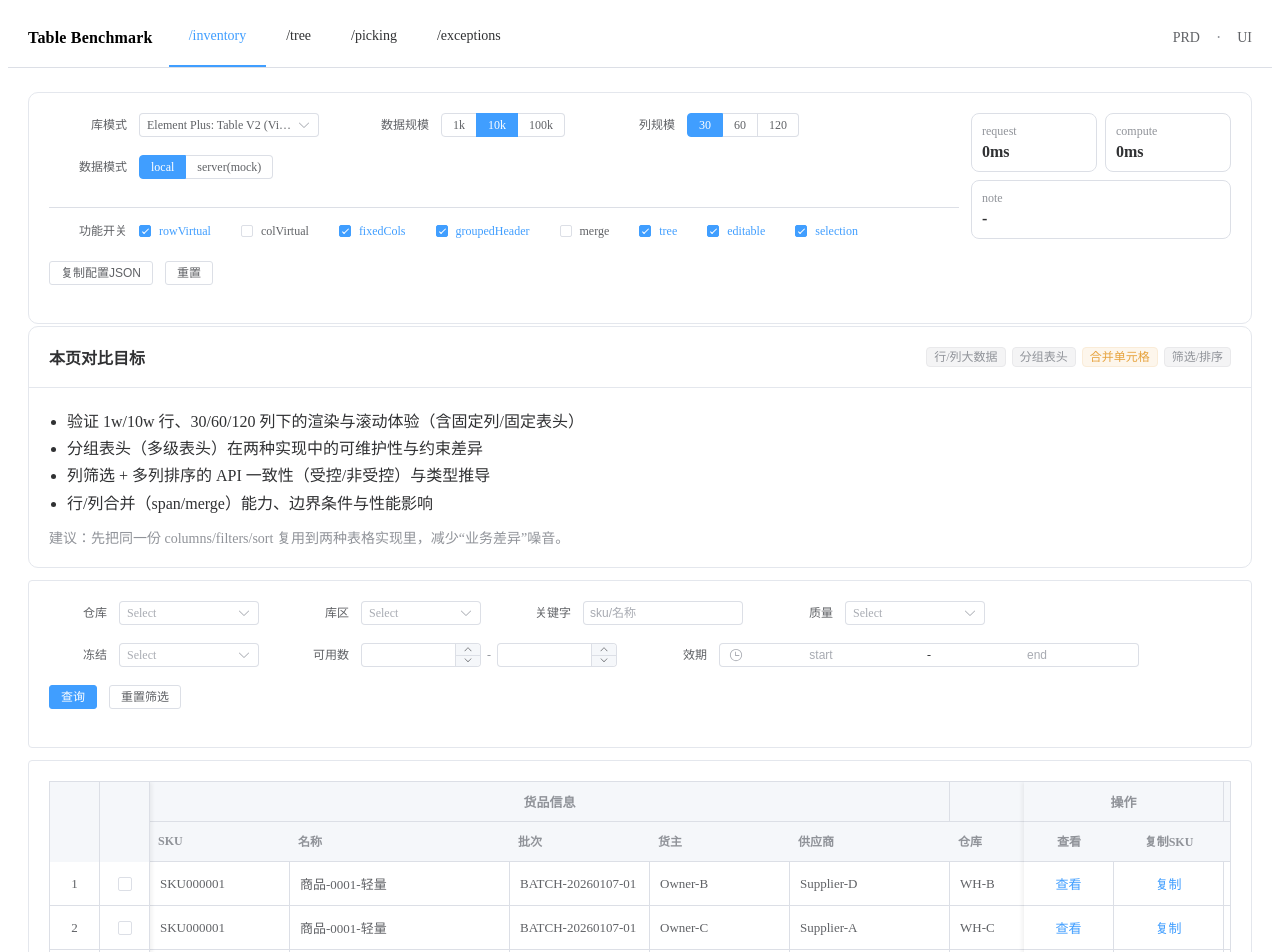
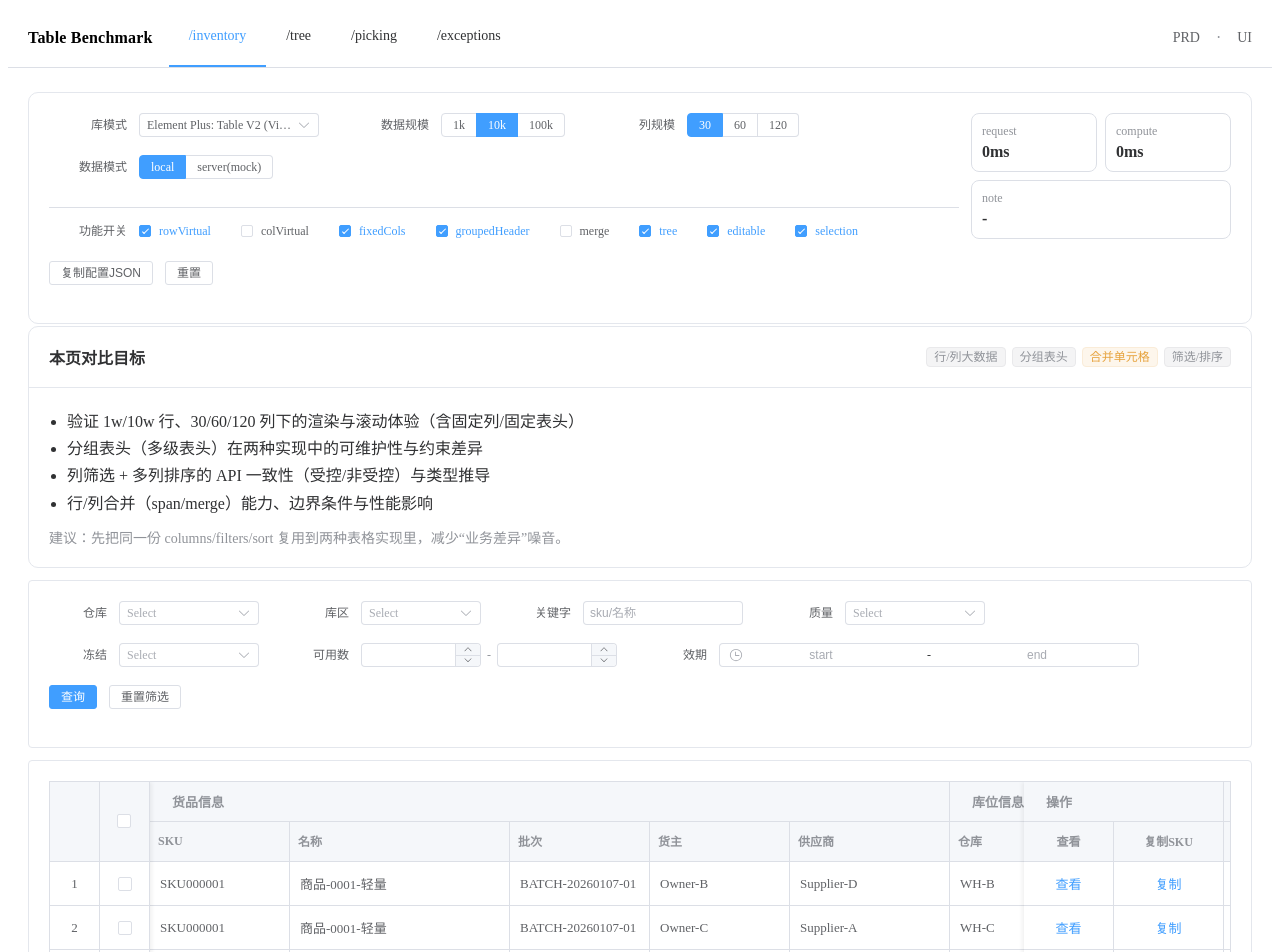
Before and after one commit to parade0393/studu-cli, a Vue app: page /inventory in a window 1280 px wide. Shown: the top 952 px of the page. Built offline with nearby package versions, Linux system fonts and the light colour scheme; the HTML template or start-up script is replaced by a standard one.

Commit message:
feat(adapters): improve ElDataTableV2 header rendering and checkbox state

```diff
--- a/src/adapters/element-plus/ElDataTableV2.tsx
+++ b/src/adapters/element-plus/ElDataTableV2.tsx
@@ -63,12 +63,14 @@ function wrapVNode(child: VNodeChild): VNode {
 }
 
 function buildHeaderRenderer(groups: TableHeaderGroup<Row>[]) {
+  //建立一个映射：列的 key → 所属分组的标题
   const keyToGroup = new Map<string, string>()
   for (const g of groups) {
     for (const c of g.columns) keyToGroup.set(c.key, g.title)
   }
 
   const keyOf = (col: { dataKey?: unknown; key?: unknown }) => String(col.dataKey ?? col.key ?? '')
+  //判断是否是系统列（序号列 _index 或选择列 __sel） 序号列或者选择列
   const isStandaloneHeader = (key: string) => key === '_index' || key === '__sel'
 
   return ({ cells, columns, headerIndex }: TableV2CustomizedHeaderSlotParam) => {
@@ -77,17 +79,19 @@ function buildHeaderRenderer(groups: TableHeaderGroup<Row>[]) {
 
     if (headerIndex === 1) {
       const row2: VNodeChild[] = []
+      // 系统列在第二行显示空占位符,（因为在第一行已经跨行显示）
       for (let i = 0; i < start; i++) {
         const col = columns[i]
         if (!col) continue
         row2.push(
           <div
             role="columnheader"
-            class="tb-v2-standalone-header tb-v2-standalone-header--bottom"
-            style={{ width: `${Number(col.width ?? 0)}px` }}
+            class="tb-v2-standalone-header--placeholder"
+            style={{ width: `${Number(col.width ?? 0)}px`, height: 0 }}
           />,
         )
       }
+      // 业务列使用默认的列标题
       row2.push(...cells.slice(start))
       return row2
     }
@@ -112,6 +116,7 @@ function buildHeaderRenderer(groups: TableHeaderGroup<Row>[]) {
       width = 0
     }
 
+    // 系统列在第一行显示实际内容（看起来跨两行）
     for (let i = 0; i < start; i++) {
       const col = columns[i]
       if (!col) continue
@@ -120,7 +125,9 @@ function buildHeaderRenderer(groups: TableHeaderGroup<Row>[]) {
           role="columnheader"
           class="tb-v2-standalone-header tb-v2-standalone-header--top"
           style={{ width: `${Number(col.width ?? 0)}px` }}
-        />,
+        >
+          {cells[i]}
+        </div>,
       )
     }
 
@@ -190,6 +197,7 @@ export const ElDataTableV2 = defineComponent<DataTableProps<Row>>({
           fixed: TableV2FixedDir.LEFT,
           headerCellRenderer: () => {
             const all = data.length > 0 && data.every((r) => selected.has(rowKey(r)))
+            const containsChecked = data.length > 0 && data.some((r) => selected.has(rowKey(r)))
             return (
               <ElCheckbox
                 modelValue={all}
@@ -198,6 +206,7 @@ export const ElDataTableV2 = defineComponent<DataTableProps<Row>>({
                   const keys = checked ? data.map((r) => rowKey(r)) : []
                   props.onUpdateSelectedRowKeys?.(keys)
                 }}
+                indeterminate={containsChecked}
               />
             )
           },
--- a/src/styles/table.css
+++ b/src/styles/table.css
@@ -93,12 +93,14 @@
 
 .tb-skin .el-table-v2__header-row {
   background: var(--tb-header-bg);
+  padding-inline-end: unset;
 }
 
 .tb-skin .el-table-v2__header-cell {
   font-size: var(--tb-header-font-size);
   font-weight: 600;
   color: var(--tb-header-text);
+  border-right: 1px solid var(--tb-border-color);
 }
 
 .tb-skin .el-table-v2__row-cell {
@@ -132,10 +134,14 @@
 
 .tb-skin .tb-v2-standalone-header--top {
   border-bottom: 1px solid var(--tb-border-color);
+
+  /* 跨行合并效果：占据两行的高度 */
+  height: calc(var(--tb-header-height) * 2);
 }
 
 /* Visually “rowspan” for index/selection columns by masking the row divider under them. */
-.tb-skin .tb-v2-standalone-header--top::after {
+
+/* .tb-skin .tb-v2-standalone-header--top::after {
   content: '';
   position: absolute;
   left: 0;
@@ -143,7 +149,7 @@
   bottom: -1px;
   height: 1px;
   background: var(--tb-header-bg);
-}
+} */
 
 .tb-skin .tb-v2-standalone-header--bottom {
   color: transparent;
@@ -153,12 +159,12 @@
   height: var(--tb-header-height);
   display: flex;
   align-items: center;
-  justify-content: center;
   font-weight: 600;
   border-right: 1px solid var(--tb-border-color);
   border-bottom: 1px solid var(--tb-border-color);
   background: var(--tb-header-bg);
   color: var(--tb-header-text);
+  padding: 0 calc(var(--tb-cell-padding-x) + 12px);
 }
 
 /* Make V2 "fixed columns" divider match ElTable */
```
